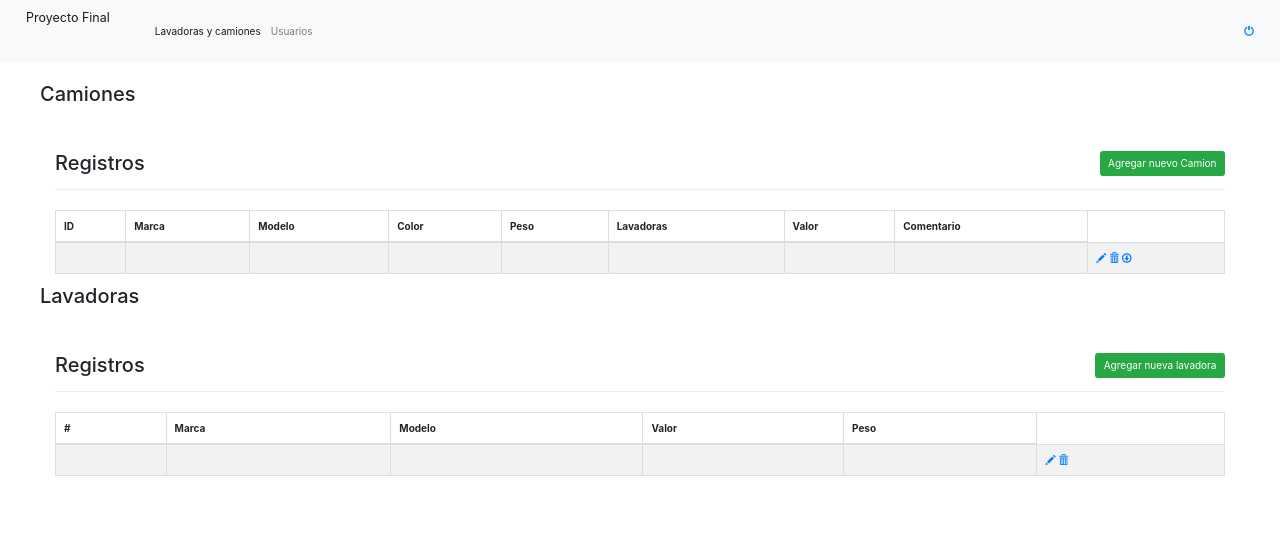
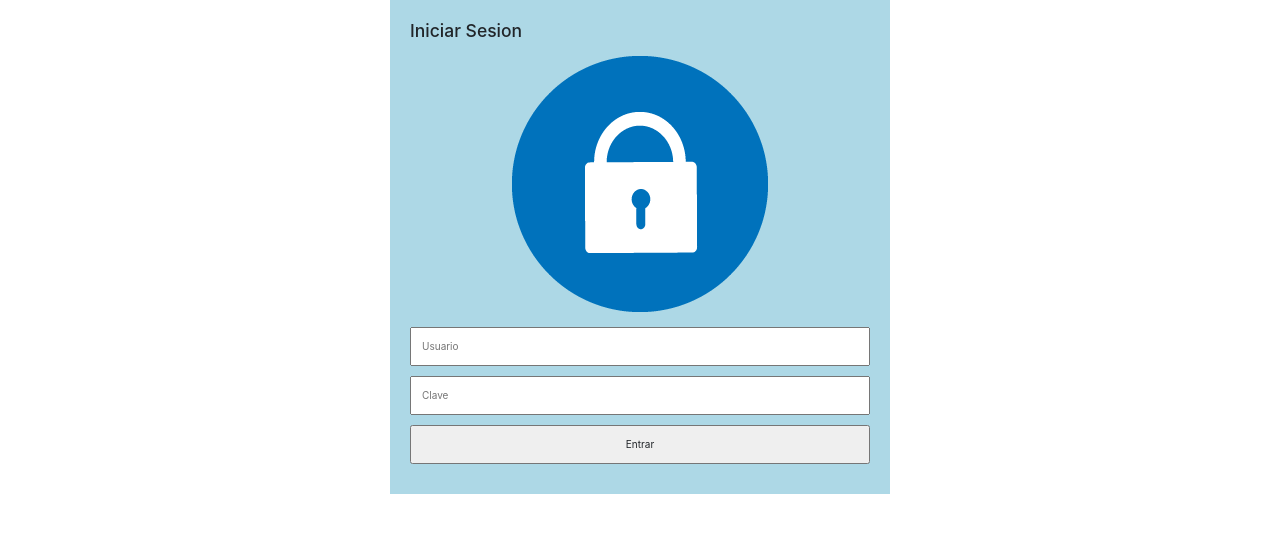
Before and after one commit to Jent22/Proyecto-FinalWeb, a PHP site: page / in a window 1280 px wide. Shown: the top 533 px of the page. Run offline with PHP 8.4, Linux system fonts and the light colour scheme; tables that the repository leaves empty or names only in its code hold one stand-in row (values such as "Sample post"); data that the repository does not hold is empty.

Commit message:
9vna version

```diff
--- a/delete-usuarios.php
+++ b/delete-usuarios.php
@@ -15,7 +15,7 @@ if (isset($_POST["id"]) && !empty($_POST["id"])) {
 } else {
     if (empty(trim($_GET["id"]))) {
         echo "Hubo un error, intente de nuevo.";
-        header("location: index.php");
+        header("location: usuarios.php");
         exit();
     }
 }
@@ -47,7 +47,7 @@ if (isset($_POST["id"]) && !empty($_POST["id"])) {
                             <p>Seguro que borrara el registro?</p><br>
                             <p>
                                 <input type="submit" value="Si" class="btn btn-danger">
-                                <a href="index.php" class="btn btn-default">No</a>
+                                <a href="usuarios.php" class="btn btn-default">No</a>
                             </p>
                         </div>
                     </form>
--- a/exit.php
+++ b/exit.php
@@ -1,5 +1,5 @@
 <?php
 session_start();
 session_destroy();
-header('location: /login.php')
+header('location: /index.php')
 ?>
--- a/index.php
+++ b/index.php
@@ -1,8 +1,46 @@
+<?php
+$mensaje = '';
+session_start();
+if(!empty($_SESSION['active'])){header('location: /index');}
+else{
+    if(!empty($_POST))
+    {
+
+        if(empty($_POST['usuario'])||(empty($_POST['clave']))){
+            $mensaje = "Llene ambos campos";
+        }
+        else{
+            require_once "conn.php";
+            $usuario =$_POST['usuario'];
+            $clave =$_POST['clave'];
+
+            $query = mysqli_query($conn,"SELECT * FROM usuarios WHERE Usuario= '$usuario' AND Clave= '$clave'");
+            $num = mysqli_num_rows($query);
+
+            if($num > 0){
+                $data = mysqli_fetch_array($query);
+                $_SESSION['active'] = true;
+                $_SESSION['idUser'] = $data['ID'];
+                $_SESSION['user'] = $data['Usuario'];
+                $_SESSION['rol'] = $data ['Tipo'];
+                header('location: /index');
+
+            }
+
+            else{
+                $mensaje = "Ingrese el usuario y clave correctas";
+                session_destroy();
+            }
+        }
+    }
+}
+?>
 <!DOCTYPE html>
 <html lang="en">
 <head>
     <meta charset="UTF-8">
-      <title>Dashboard</title>
+    <meta http-equiv="X-UA-Compatible" content="IE=edge">
+    <meta name="viewport" content="width=device-width, initial-scale=1.0">
     <link rel="stylesheet" href="https://maxcdn.bootstrapcdn.com/bootstrap/3.3.7/css/bootstrap.css">
     <link rel="stylesheet" href="https://stackpath.bootstrapcdn.com/bootstrap/4.1.3/css/bootstrap.min.css" integrity="sha384-MCw98/SFnGE8fJT3GXwEOngsV7Zt27NXFoaoApmYm81iuXoPkFOJwJ8ERdknLPMO" crossorigin="anonymous">
     <script src="https://ajax.googleapis.com/ajax/libs/jquery/1.12.4/jquery.min.js"></script>
@@ -12,146 +50,25 @@
               margin: 0 auto;
           }
       </style>
-<nav class="navbar navbar-expand-lg navbar-light bg-light">
-  <a class="navbar-brand" href="#">Proyecto Final</a>
-  <button class="navbar-toggler" type="button" data-toggle="collapse" data-target="#navbarSupportedContent" aria-controls="navbarSupportedContent" aria-expanded="false" aria-label="Toggle navigation">
-    <span class="navbar-toggler-icon"></span>
-  </button>
+      <link rel="stylesheet" type="text/css" href="style.css">
+      <title>Login</title>
 
-  <div class="collapse navbar-collapse" id="navbarSupportedContent">
-    <ul class="navbar-nav mr-auto">
-      <li class="nav-item active">
-        <a class="nav-link" href="index.php">Lavadoras y camiones<span class="sr-only">(current)</span></a>
-      </li>
-      <li class="nav-item">
-        <a class="nav-link" href="Usuarios">Usuarios</a>
-      </li>
-    </ul>
-    <form class="form-inline my-2 my-lg-0">
-    <a href="exit.php">
-            <span class="glyphicon glyphicon-off" id= "exit"></span>
-        </a>
-    </form>
-  </div>
-</nav>
 </head>
 <body>
 
   <div class="wrapper">
     <div class="container-fluid">
-            <div class="row">
-              <h2 class="text-center">Camiones</h2>
-                <div class="col-md-12">
-                    <div class="page-header clearfix">
-                        <h2 class="pull-left">Registros</h2>
-                        <a href="add-camiones.php" class="btn btn-success pull-right">Agregar nuevo Camion</a>
-                    </div>
-                    <?php
-                    require_once "conn.php";
-                    $data = "SELECT * FROM camiones";
-                    if($users = mysqli_query($conn, $data)){
-                        if(mysqli_num_rows($users) > 0){
-                            echo "<table class='table table-bordered table-striped'>
-                                    <thead>
-                                      <tr>
-                                        <th>ID</th>
-                                        <th>Marca</th>
-                                        <th>Modelo</th>
-                                        <th>Color</th>
-                                        <th>Peso</th>
-                                        <th>Lavadoras</th>
-                                        <th>Valor</th>
-                                        <th>Comentario</th>
-                                      </tr>
-                                    </thead>
-                                    <tbody>";
-                                while($user = mysqli_fetch_array($users)) {
-                                    echo "<tr>
-                                            <td>" . $user['ID'] . "</td>
-                                            <td>" . $user['Marca'] . "</td>
-                                            <td>" . $user['Modelo'] . "</td>
-                                            <td>" . $user['Color'] . "</td>
-                                            <td>" . $user['Peso'] . "</td>
-                                            <td>" . $user['Lavadoras'] . "</td>
-                                            <td>" . $user['Valor'] . "</td>
-                                            <td>" . $user['Comentario'] . "</td>
-                                            <td>
-                                              <a href='edit-camiones.php?id=". $user['ID'] ."' title='Edit User' data-toggle='tooltip'><span class='glyphicon glyphicon-pencil'></span></a>
-
-                                              <a href='delete-camiones.php?id=". $user['ID'] ."' title='Delete User' data-toggle='tooltip'><span class='glyphicon glyphicon-trash'></span></a>
-                                              <a href='print.php?id=". $user['ID'] ."' title='Print User' data-toggle='tooltip'><span class='glyphicon glyphicon-download'></span></a>
-                                              </td>
-                                          </tr>";
-                                }
-                                echo "</tbody>
-                                </table>";
-                            mysqli_free_result($users);
-                        } else{
-                            echo "<p class='lead'><em>No hay registros.</em></p>";
-                        }
-                    } else{
-                        echo "ERROR: No se pudo ejecutar el $sql. " . mysqli_error($conn);
-                    }
-                    ?>
+        <section id="container">
+            <form action="" method="post">
+                <h3>Iniciar Sesion</h3>
+                <img src="Recursos/loginimg.png" alt="Login">
+                <input type="text" name="usuario" placeholder="Usuario">
+                <input type="password" name="clave" placeholder="Clave">
+                <div class="mensaje"><?php echo isset($mensaje) ? $mensaje: ''; ?></div>
+                <input type="submit" value="Entrar">
+            </form>
+        </section>
     </div>
 </div>
-        </div>
-    </div>
-
-
-    <div class="wrapper">
-        <div class="container-fluid">
-            <div class="row">
-              <h2 class="text-center">Lavadoras</h2>
-                <div class="col-md-12">
-                    <div class="page-header clearfix">
-                        <h2 class="pull-left">Registros</h2>
-                        <a href="add-lavadoras.php" class="btn btn-success pull-right">Agregar nueva lavadora</a>
-                    </div>
-                    <?php
-
-                    $data = "SELECT * FROM lavadoras";
-                    if($users = mysqli_query($conn, $data)){
-                        if(mysqli_num_rows($users) > 0){
-                            echo "<table class='table table-bordered table-striped'>
-                                    <thead>
-                                      <tr>
-                                        <th>#</th>
-                                        <th>Marca</th>
-                                        <th>Modelo</th>
-                                        <th>Valor</th>
-                                        <th>Peso</th>
-                                      </tr>
-                                    </thead>
-                                    <tbody>";
-                                while($user = mysqli_fetch_array($users)) {
-                                    echo "<tr>
-                                            <td>" . $user['ID'] . "</td>
-                                            <td>" . $user['Marca'] . "</td>
-                                            <td>" . $user['Modelo'] . "</td>
-                                            <td>" . $user['Valor'] . "</td>
-                                            <td>" . $user['Peso'] . "</td>
-                                            <td>
-                                              <a href='edit-lavadoras.php?id=". $user['ID'] ."' title='Edit User' data-toggle='tooltip'><span class='glyphicon glyphicon-pencil'></span></a>
-                                              <a href='delete-lavadoras.php?id=". $user['ID'] ."' title='Delete User' data-toggle='tooltip'><span class='glyphicon glyphicon-trash'></span></a>
-                                            </td>
-                                          </tr>";
-                                }
-                                echo "</tbody>
-                                </table>";
-                            mysqli_free_result($users);
-                        } else{
-                            echo "<p class='lead'><em>No hay registros.</em></p>";
-                        }
-                    } else{
-                        echo "ERROR: No se pudo ejecutar el $sql. " . mysqli_error($conn);
-                    }
-                    mysqli_close($conn);
-                    ?>
-                </div>
-            </div>
-        </div>
-    </div>
-
 </body>
 </html>
```
Also changed, not shown: login.php (deleted, +0 -74 lines). Lines whose indentation alone changed are shown as unchanged.
